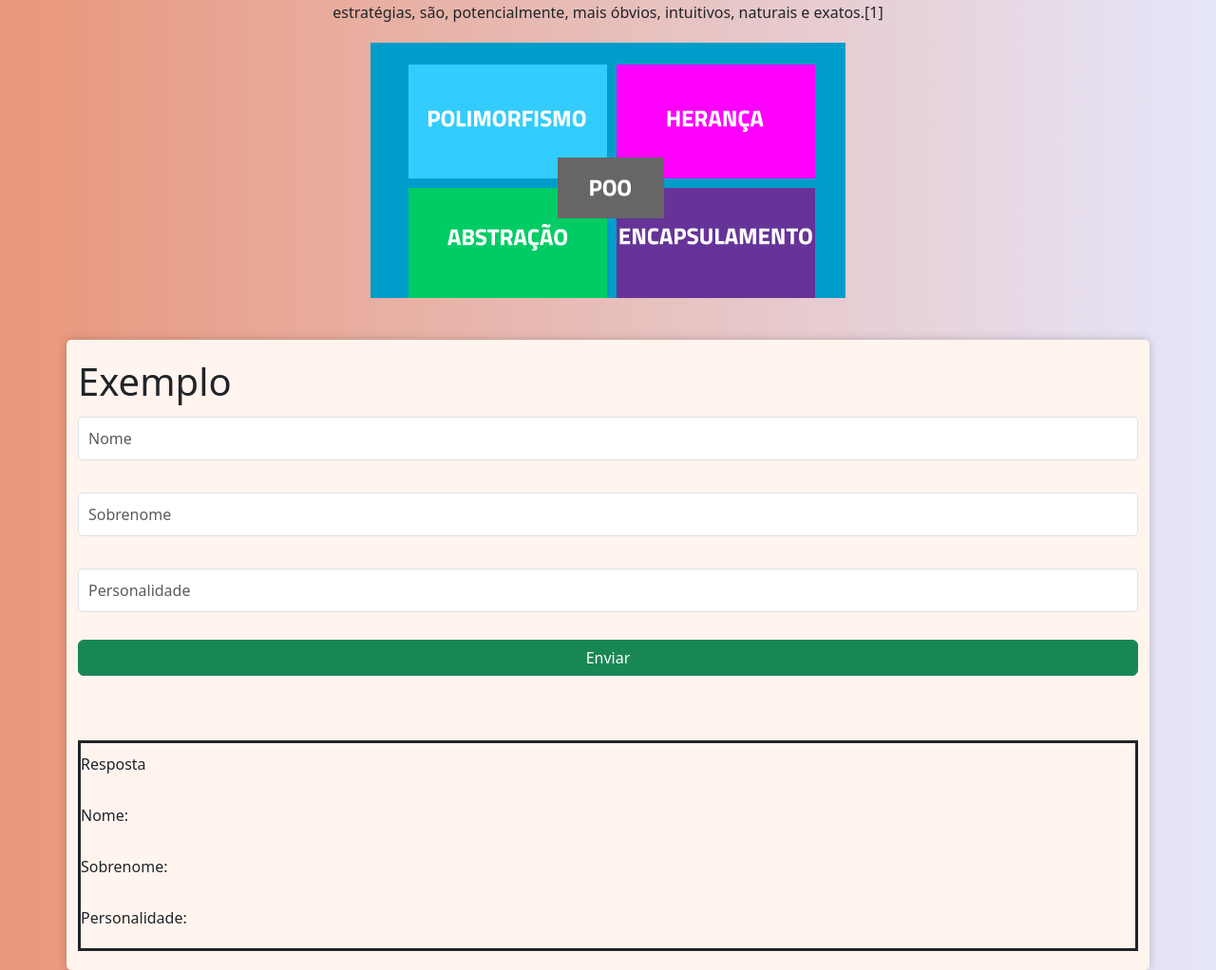
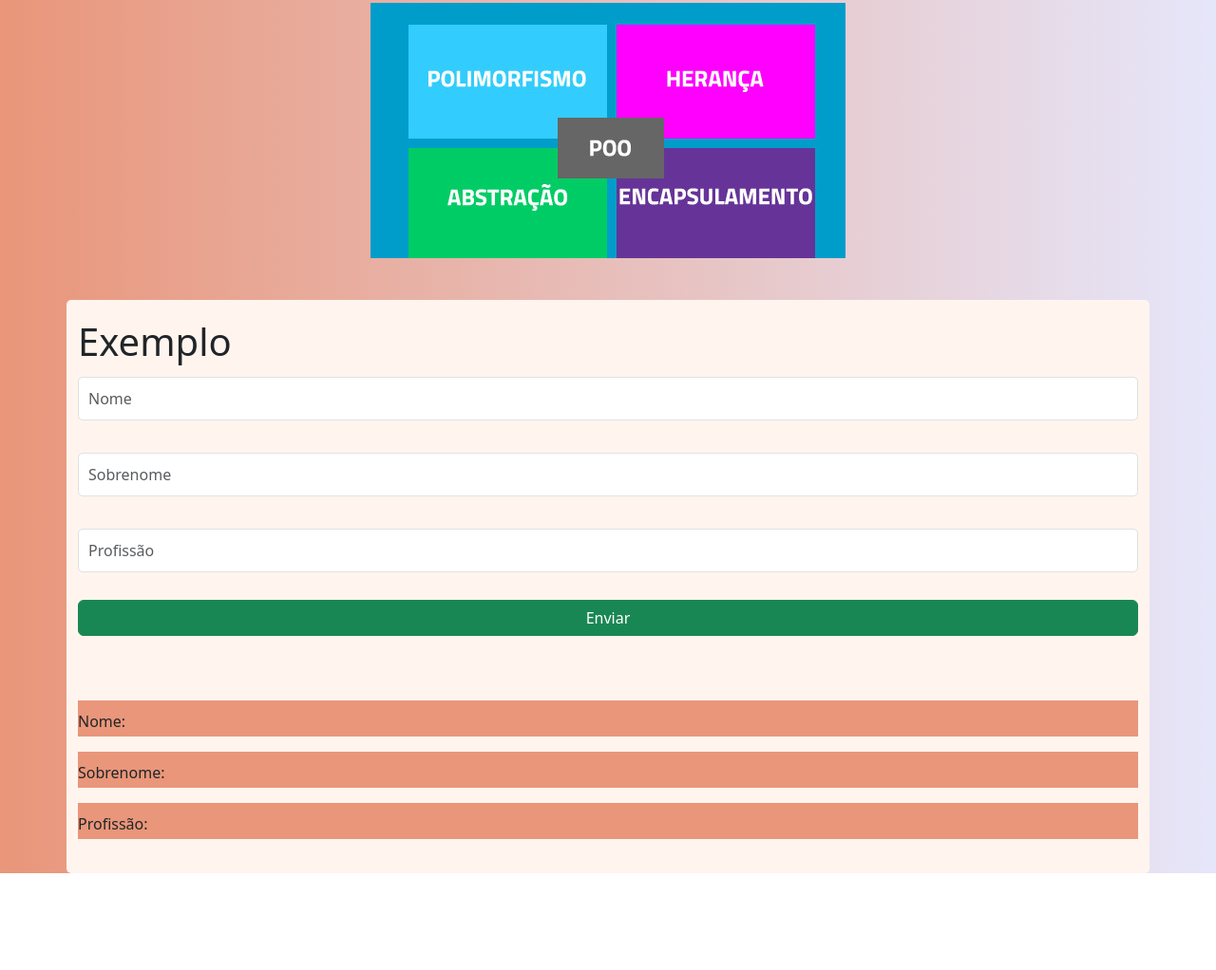
Before and after one commit to projetoSarahRibeiro/javascrip_basico, a plain HTML site: page ObjetosOrientados/index.html in a window 1280 px wide. Shown: the part 501-1523 px from the top of the page at 95% size. After the commit the page ends 1421 px from the top, so only its background shows below. Drawn offline with nearby package versions, Linux system fonts and the light colour scheme.

Commit message:
Add files via upload

```diff
--- a/ObjetosOrientados/estilo.css
+++ b/ObjetosOrientados/estilo.css
@@ -9,7 +9,6 @@ img{
     padding: 20px;
     background-color:	#FFF5EE;
     border-radius: 5px;
-    box-shadow: 0 0 10px rgba(0, 0, 0, 0.2);
    margin-top: 20px;
 }
 
@@ -50,9 +49,10 @@ h5{
     letter-spacing: 1px;
 }
 
-p{
+.p1{
     padding-top: 10px;
     padding-bottom: 4px;
+    background-color: #E9967A;
 }
 
 .texto{
@@ -62,21 +62,21 @@ p{
 
 .display-details {
     margin-top: 20px;
-    border-style: solid;
 }
 
-.p2{
+.p{
     text-align: center;
+    background-color: brown;
 }
 
 
 .nav1{
   background-color: #FA8072;
+
 }
 
 a{
     font-size: 24px;
     letter-spacing: 2px;
     text-align: center;
-    text-align: center;
 }
--- a/ObjetosOrientados/index.html
+++ b/ObjetosOrientados/index.html
@@ -27,7 +27,7 @@
              <p>Dentro do POO, as classes mais comuns: usando um objeto que pode ser manipulado, criado a partir de uma classe através do instanciamento. Estes possuem métodos que modificam seus próprios dados, definindo o tipo do objeto. A classe determina o comportamento (métodos), estados possíveis (atributos) e, o relacionamento com os outros objetos.A maior alternativa as classes é o uso de protótipos, onde objetos são cópias de outros, onde apenas a herança simples é implementada pela cópia.</p>
         <h5>Obejetivos:</h5>
             <p>De fato, o paradigma "orientado ao objeto" tem origem nos estudos da cognição e influenciou a inteligência artificial e a linguística, dada a relevância para a abstração de conceitos do mundo real. A MOO é considerada a melhor estratégia para diminuir o "gap semântico" (o hiato entre o mundo real e a representação digital dele), e facilita a comunicação das partes interessadas no modelo ou software (e.g. o modelador e o usuário final) na medida em que conceitos, terminologia, símbolos, grafismo e estratégias, são, potencialmente, mais óbvios, intuitivos, naturais e exatos.[1] </p>
-        <img src="img/poo.jpg" alt="">
+        <img src="img/poo.jpg" class="img-fluid" alt="objetos Orientados">
     </div>
 
     <br>
@@ -40,7 +40,7 @@
             <br>
             <input type="text" id="lastName" class="form-control" class="form-label" placeholder="Sobrenome">
             <br>
-            <input type="text" id="language" class="form-control" class="form-label" placeholder="Personalidade">
+            <input type="text" id="language" class="form-control" class="form-label" placeholder="Profissão">
             <br>
             <button type="submit" class="btn btn-success">Enviar</button>
             <br>
@@ -49,10 +49,9 @@
 
         <br>
         <div class="display-details">
-            <p>Resposta</p>
-            <p>Nome: <span id="displayFirstName"></span></p>
-            <p>Sobrenome: <span id="displayLastName"></span></p>
-            <p>Personalidade: <span id="displayLanguage"></span></p>
+            <p class="p1">Nome: <span id="displayFirstName"></span></p>
+            <p class="p1">Sobrenome: <span id="displayLastName"></span></p>
+            <p class="p1">Profissão: <span id="displayLanguage"></span></p>
         </div>
     </div>
 
```
